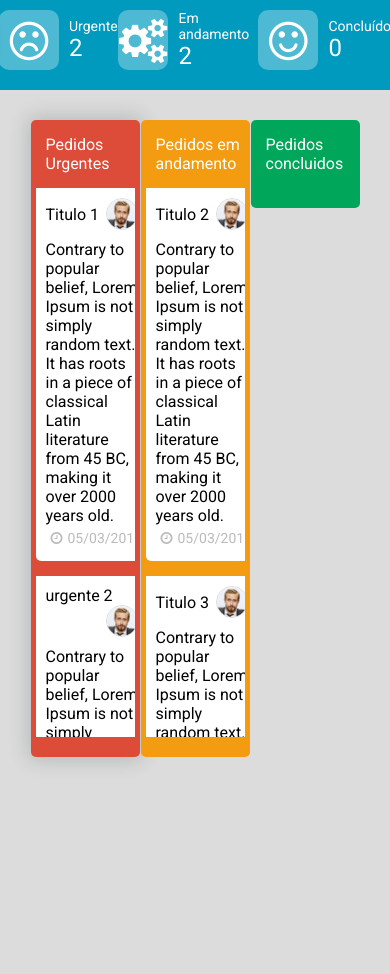
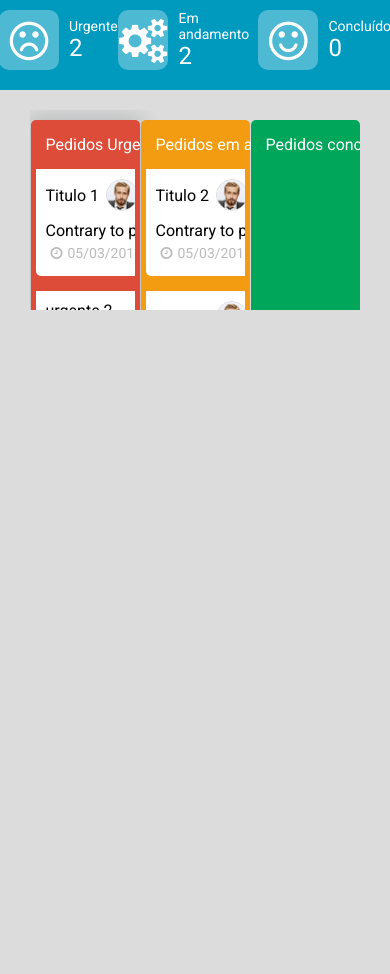
Before and after one commit to JoaoAlves01/sistema-chamado, a PHP site: page /telaChamado.php in a window 390 px wide. Run offline with PHP 8.4, Linux system fonts and the light colour scheme; data comes from the database, SQL or seed files in the repository.

Commit message:
subindo dados

```diff
--- a/lib/css/estilo_mobile.css
+++ b/lib/css/estilo_mobile.css
@@ -0,0 +1,38 @@
+@media only screen and (max-width: 1200px){
+
+}
+
+@media only screen and (max-width: 1199px){
+
+}
+
+@media only screen and (max-width: 991px){
+
+    /*Config da pagina de chamado*/
+    #container_cartao{
+        overflow-x: scroll;
+        overflow-y: hidden;
+        height: 200px;
+        white-space: nowrap;
+    }
+}
+
+@media only screen and (max-width: 768px){
+
+}
+
+@media only screen and (max-width: 767px){
+
+}
+
+@media only screen and (max-width: 480px){
+
+}
+
+@media only screen and (max-width: 380px){
+
+}
+
+@media only screen and (max-width: 320px){
+
+}
--- a/telaChamado.php
+++ b/telaChamado.php
@@ -8,7 +8,7 @@
 
 
 ?>
-        <div class="linha">
+        <div class="linha" id="container_cartao">
 
             <!-- Card do chamado -->
             <div class="box_pedido urgente" id="urgente" data-id="urgente">
```
